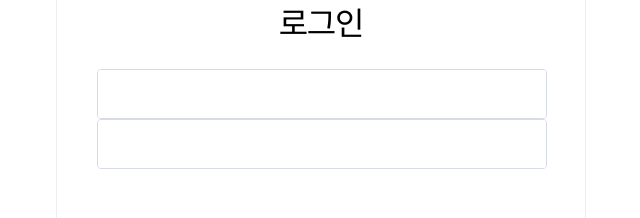
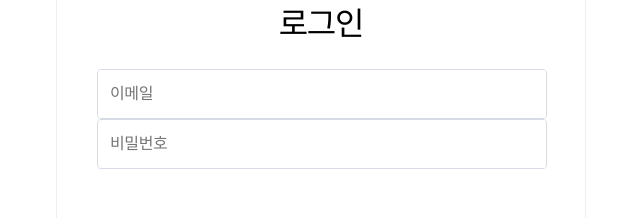
Before and after one commit to yoeubi/f-mart, a Next.js app in the folder apps/web/: page /signin in a window 1280 px wide. Shown: the part 236-454 px from the top of the page, without its empty margins (319-959 px from the left). Built offline with nearby package versions, Linux system fonts and the light colour scheme.

Commit message:
fix: fix bugs

```diff
--- a/apps/web/components/Input.tsx
+++ b/apps/web/components/Input.tsx
@@ -49,6 +49,7 @@ const Input = ({
   error,
   errorText,
   style,
+  placeholder,
   value,
   onChange,
   ...rest
@@ -56,7 +57,11 @@ const Input = ({
   return (
     <InputWrap {...rest}>
       <Label error={error}>
-        <PureInput value={value} onChange={onChange} />
+        <PureInput
+          value={value}
+          onChange={onChange}
+          placeholder={placeholder}
+        />
       </Label>
       {error && <Message error={error}>{errorText}</Message>}
     </InputWrap>
--- a/apps/web/pages/signup.tsx
+++ b/apps/web/pages/signup.tsx
@@ -13,8 +13,6 @@ const FullSizeButton = styled(Button)`
   width: 100%;
   margin-top: 50px;
 `;
-
-const MarginTopInput = styled(Input)``;
 
 const SignUp = () => {
   const [isSignUp, setIsSignUp] = useState(false);
```
